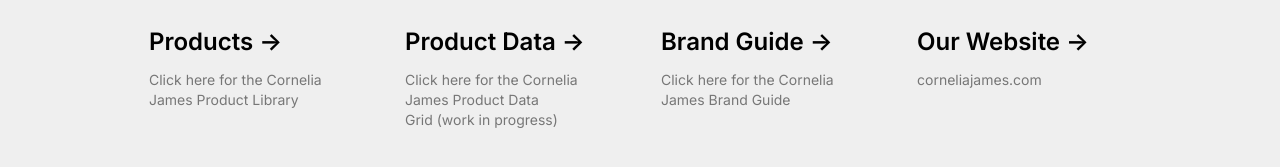
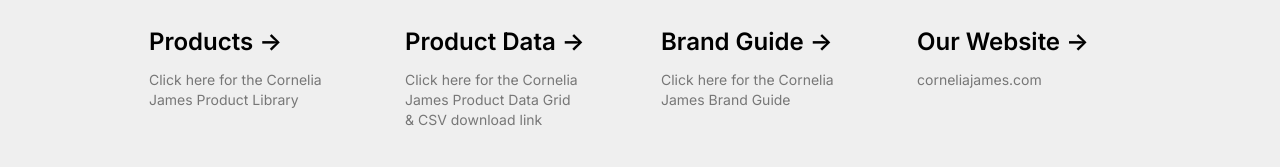
Before and after one commit to freddie1221/corneliajames-partners, a Next.js app: page / in a window 1280 px wide. Shown: the part 189-356 px from the top of the page. Built offline with nearby package versions, Linux system fonts and the light colour scheme.

Commit message:
copy change

```diff
--- a/app/page.js
+++ b/app/page.js
@@ -33,7 +33,7 @@
             </span>
           </h2>
           <p className={`m-0 max-w-[30ch] text-sm opacity-50 text-balance`}>
-            Click here for the Cornelia James Product Data Grid (work in progress)
+            Click here for the Cornelia James Product Data Grid & CSV download link
           </p>
         </a>
 
```
